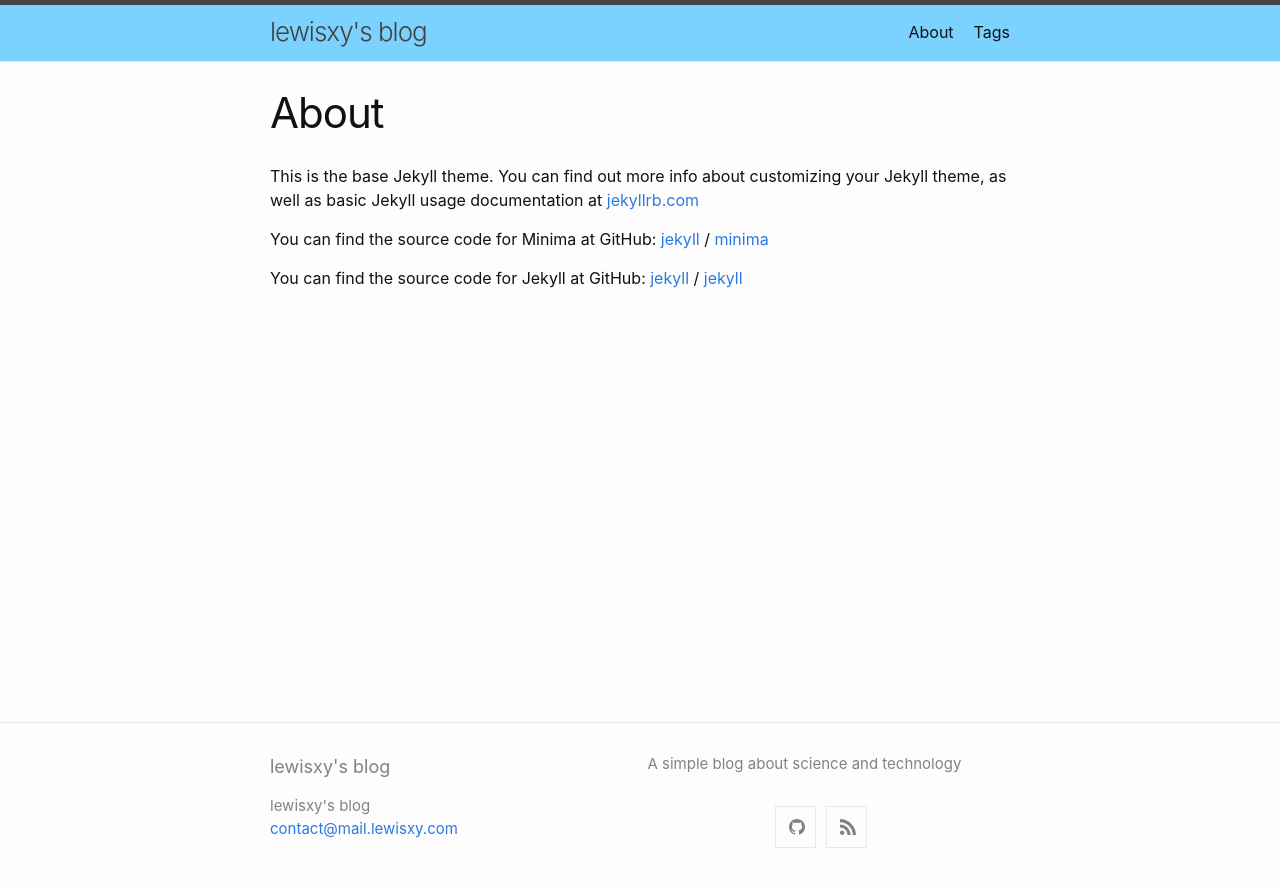
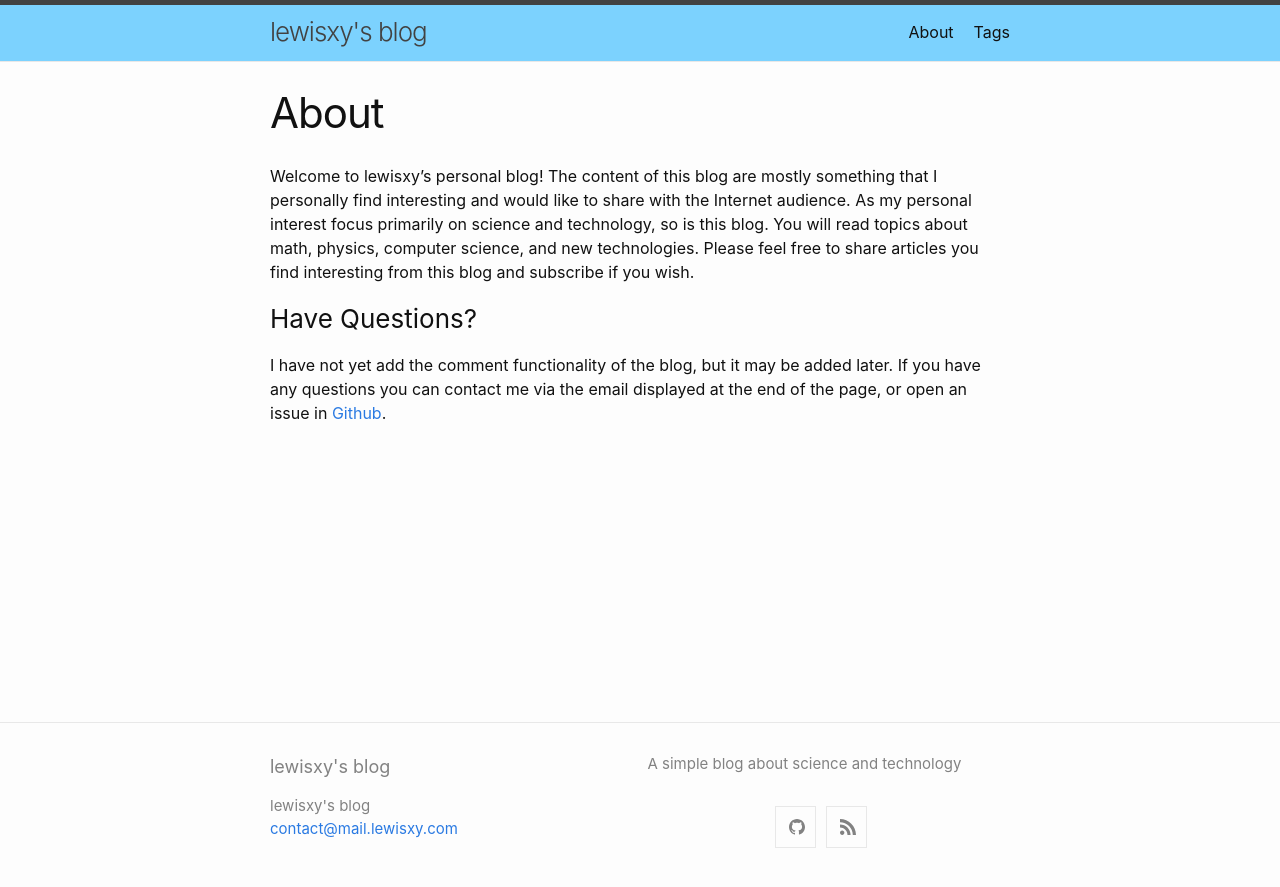
Before and after one commit to lewisxy/lewisxy.github.io, a Jekyll site: the page built from about.md, in a window 1280 px wide. Shown: the top 887 px of the page. Built offline with Jekyll 4.4.1, drawn with Linux system fonts in a browser that asks for light colours.

Commit message:
update about

```diff
--- a/about.md
+++ b/about.md
@@ -4,15 +4,16 @@ title: About
 permalink: /about/
 ---
 
-This is the base Jekyll theme. You can find out more info about customizing your Jekyll theme, as well as basic Jekyll usage documentation at [jekyllrb.com](https://jekyllrb.com/)
+Welcome to lewisxy's personal blog! The content of this blog are mostly
+something that I personally find interesting and would like to share with the
+Internet audience. As my personal interest focus primarily on science and
+technology, so is this blog. You will read topics about math, physics, computer
+science, and new technologies. Please feel free to share articles you find
+interesting from this blog and subscribe if you wish.
 
-You can find the source code for Minima at GitHub:
-[jekyll][jekyll-organization] /
-[minima](https://github.com/jekyll/minima)
+### Have Questions?
+I have not yet add the comment functionality of the blog, but it may be added
+later. If you have any questions you can contact me via the email displayed at
+the end of the page, or open an issue in [Github][gh].
 
-You can find the source code for Jekyll at GitHub:
-[jekyll][jekyll-organization] /
-[jekyll](https://github.com/jekyll/jekyll)
-
-
-[jekyll-organization]: https://github.com/jekyll
+[gh]:https://github.com/lewisxy/lewisxy.github.io
--- a/tags/index.html
+++ b/tags/index.html
@@ -1,7 +1,7 @@
 ---
 title: Tags
 layout: default
-tags: [test, test2]
+tags: [test, test2, old project, matlab, physics]
 ---
 
 <article class="tag">
--- /dev/null
+++ b/tags/old project/index.html
@@ -0,0 +1,5 @@
+---
+title: Posts tagged old project
+tag: old project
+layout: tag
+---
--- a/tags/old projects/index.html
+++ /dev/null
@@ -1,5 +0,0 @@
----
-title: Posts tagged old projects
-tag: old projects
-layout: tag
----
```
Also changed, not shown: _posts/2019-04-02-welcome-to-jekyll.markdown (deleted, +0 -25 lines).
